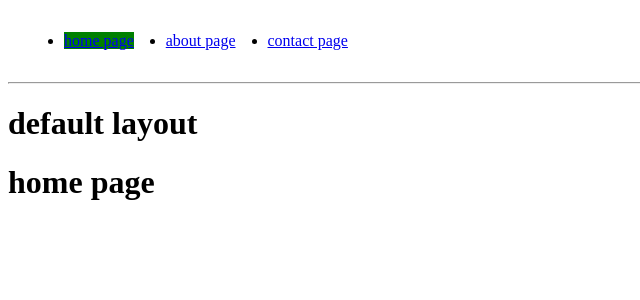
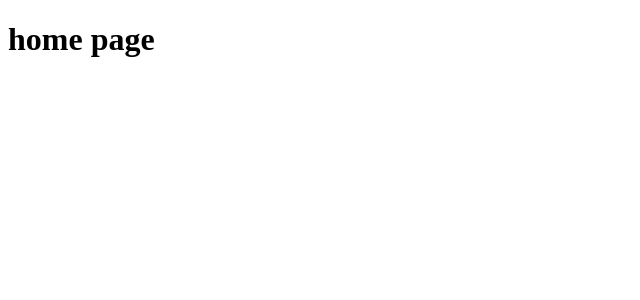
Before and after one commit to EmamHosain/nuxt-course, a Nuxt app: page / in a window 1280 px wide. Shown: the top 300 px of the page, without its empty margins (0-640 px from the left). Built offline with nearby package versions, Linux system fonts and the light colour scheme.

Commit message:
clientonly and serveronly

```diff
--- a/app.vue
+++ b/app.vue
@@ -3,10 +3,6 @@
 </script>
 <template>
   <div>
-    <Navbar />
-    <hr>
-    <NuxtLayout>
-      <NuxtPage />
-    </NuxtLayout>
+    <NuxtPage />
   </div>
 </template>
--- a/components/Navbar.vue
+++ /dev/null
@@ -1,25 +0,0 @@
-<template>
-    <div>
-        <ul class="flex">
-            <li><nuxt-link to="/">home page</nuxt-link></li>
-            <li><nuxt-link to="/about">about page</nuxt-link></li>
-            <li><nuxt-link to="/contact">contact page</nuxt-link></li>
-
-
-        </ul>
-    </div>
-</template>
-
-<style scoped>
-.flex{
-    display: block;
-    display: flex;
-
-}
-.flex li{
-    margin: 1rem;
-}
-.router-link-active{
-  background-color: green;
-}
-</style>
--- a/layouts/custom.vue
+++ /dev/null
@@ -1,8 +0,0 @@
-<template>
-    <div>
-        <h1>custom layout</h1>
-        <slot />
-    </div>
-</template>
-
-<style scoped></style>
--- a/layouts/default.vue
+++ /dev/null
@@ -1,8 +0,0 @@
-<template>
-    <div>
-        <h1>default layout</h1>
-        <slot />
-    </div>
-</template>
-
-<style scoped></style>
--- a/nuxt.config.ts
+++ b/nuxt.config.ts
@@ -1,4 +1,5 @@
 // https://nuxt.com/docs/api/configuration/nuxt-config
 export default defineNuxtConfig({
-  devtools: { enabled: true }
+  devtools: { enabled: true },
+
 })
--- a/package.json
+++ b/package.json
@@ -12,6 +12,7 @@
   "dependencies": {
     "nuxt": "^3.11.2",
     "vue": "^3.4.21",
-    "vue-router": "^4.3.0"
+    "vue-router": "^4.3.0",
+    "vue-top-progress": "^0.7.0"
   }
 }
--- a/pages/about.vue
+++ /dev/null
@@ -1,5 +0,0 @@
-<template>
-    <div>
-        <h1>about page</h1>
-    </div>
-</template>
--- a/pages/contact.vue
+++ /dev/null
@@ -1,11 +0,0 @@
-<script setup>
-// the page only for custom layout
-definePageMeta({
-    layout: "custom"
-})
-</script>
-<template>
-    <div>
-        <h1>contact page</h1>
-    </div>
-</template>
--- a/pages/index.vue
+++ b/pages/index.vue
@@ -1,5 +1,10 @@
 <template>
     <div>
-        <h1>home page</h1>
+        <ClientOnly>
+            <h1>home page</h1>
+            <template #fallback>
+                <p>Loading...</p>
+            </template>
+        </ClientOnly>
     </div>
 </template>
```
Also changed, not shown: 1 other file (tests, documents, lock files or other folders).
